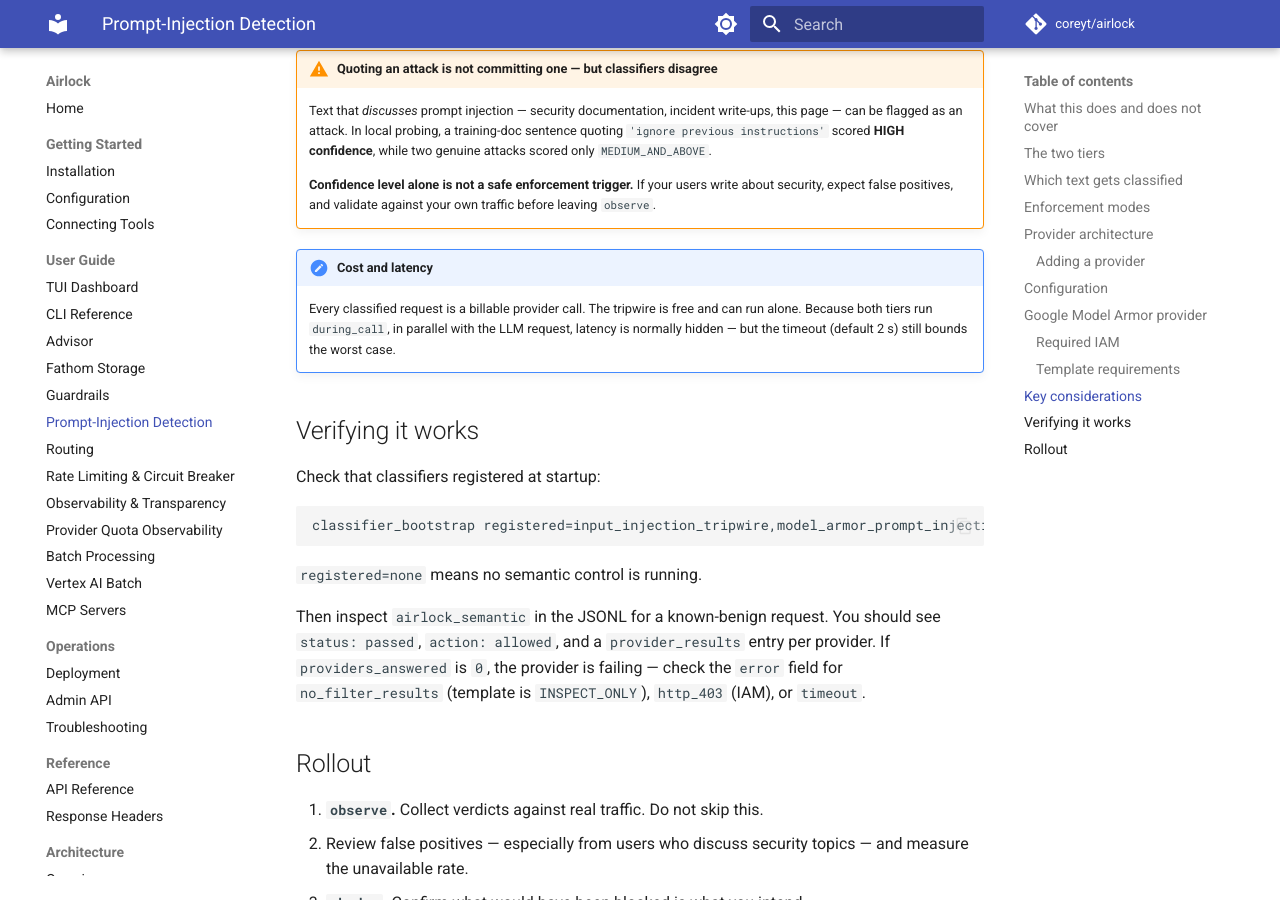
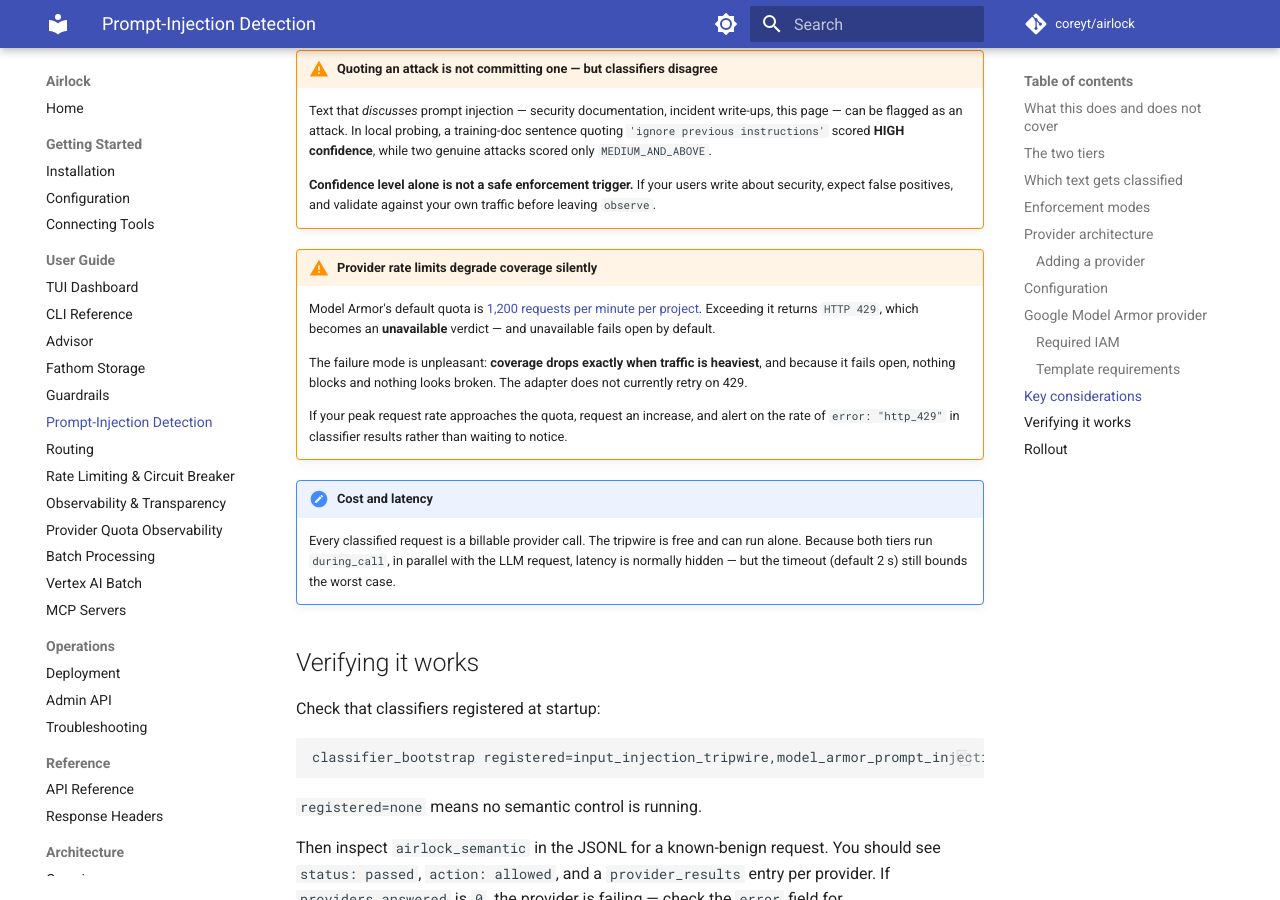
Before and after one commit to coreyt/airlock, an MkDocs documentation site: the page built from docs/guide/prompt-injection.md, in a window 1280 px wide and 900 px high, scrolled down 5612 px. Built offline with MkDocs 1.6.1 and Material for MkDocs 9.7.7, drawn with Linux system fonts in a browser that asks for light colours; comment, search, counter and statistics services are not loaded.

Commit message:
docs(0.5.9): jailbreak benchmark evidence + provider rate-limit hazard
Adds jackhhao/jailbreak-classification (Apache-2.0, 1306 rows, 666
jailbreak / 640 benign) as the better-matched benchmark and records its
results.

On this corpus Model Armor v3 scores recall 0.750, precision 0.998, FPR
0.0016, F1 0.856 — versus recall 0.281 on deepset. The gap is a
label-definition artifact, not a classifier difference: deepset labels task
diversion as attack because it was built for a single-purpose chatbot.
These are the numbers to quote.

Benchmark runs surfaced a production hazard. Model Armor's default quota is
1200 QPM per project; exceeding it returns 429, which the adapter turns into
an unavailable verdict, which fails open. Coverage therefore degrades
silently exactly when traffic is heaviest, and nothing looks broken. A
repeat run at lower concurrency was worse (904 of 1306 unavailable),
confirming a cumulative per-minute quota rather than a parallelism effect.
Recall held across both runs, so the quality numbers are unbiased.

Bounded retry honoring Retry-After is NOT implemented; the hazard is
documented for administrators with guidance to alert on the http_429 rate.

Corpora paths move to data/corpora/ per owner preference.

```diff
--- a/docs/guide/prompt-injection.md
+++ b/docs/guide/prompt-injection.md
@@ -262,6 +262,20 @@
     write about security, expect false positives, and validate against your own
     traffic before leaving `observe`.
 
+!!! warning "Provider rate limits degrade coverage silently"
+    Model Armor's default quota is
+    [1,200 requests per minute per project](https://docs.cloud.google.com/model-armor/quotas).
+    Exceeding it returns `HTTP 429`, which becomes an **unavailable** verdict —
+    and unavailable fails open by default.
+
+    The failure mode is unpleasant: **coverage drops exactly when traffic is
+    heaviest**, and because it fails open, nothing blocks and nothing looks
+    broken. The adapter does not currently retry on 429.
+
+    If your peak request rate approaches the quota, request an increase, and
+    alert on the rate of `error: "http_429"` in classifier results rather than
+    waiting to notice.
+
 !!! note "Cost and latency"
     Every classified request is a billable provider call. The tripwire is free
     and can run alone. Because both tiers run `during_call`, in parallel with
```
Also changed, not shown: dev/corpora/README.md (+72 -5 lines), 3 other files.
